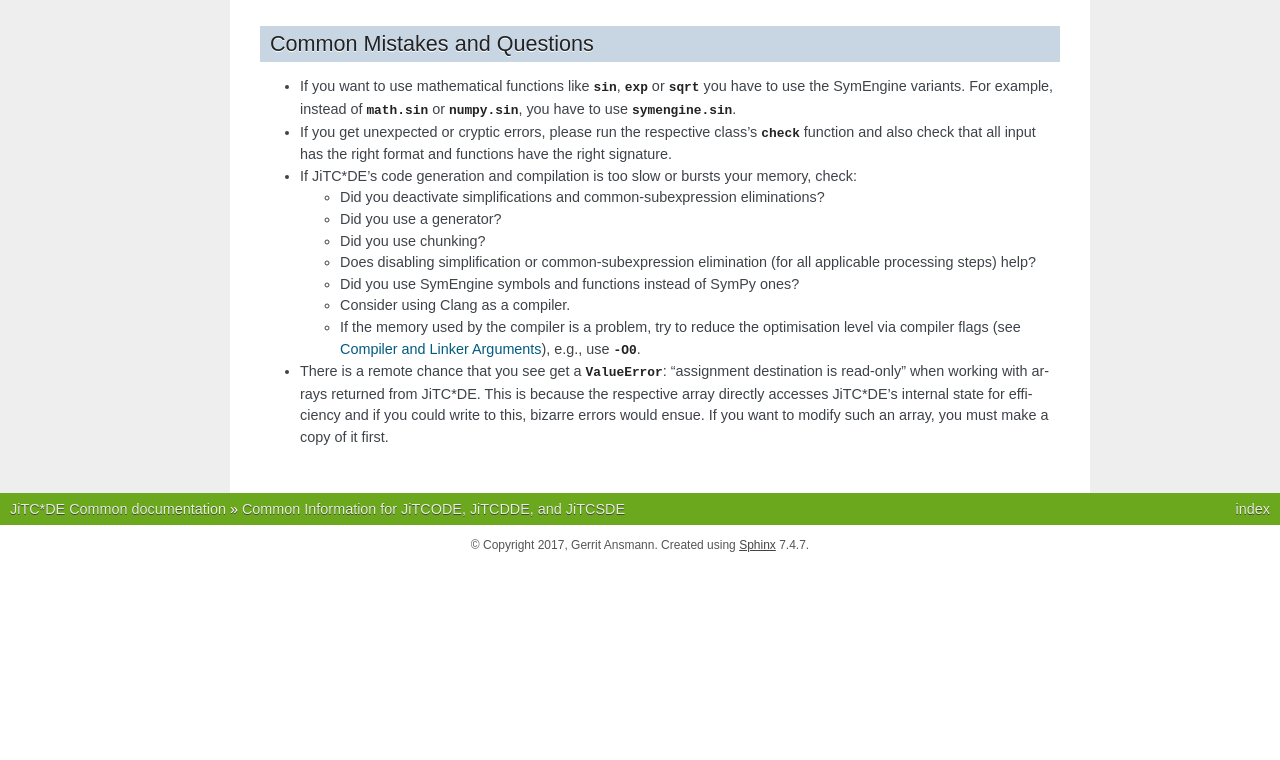
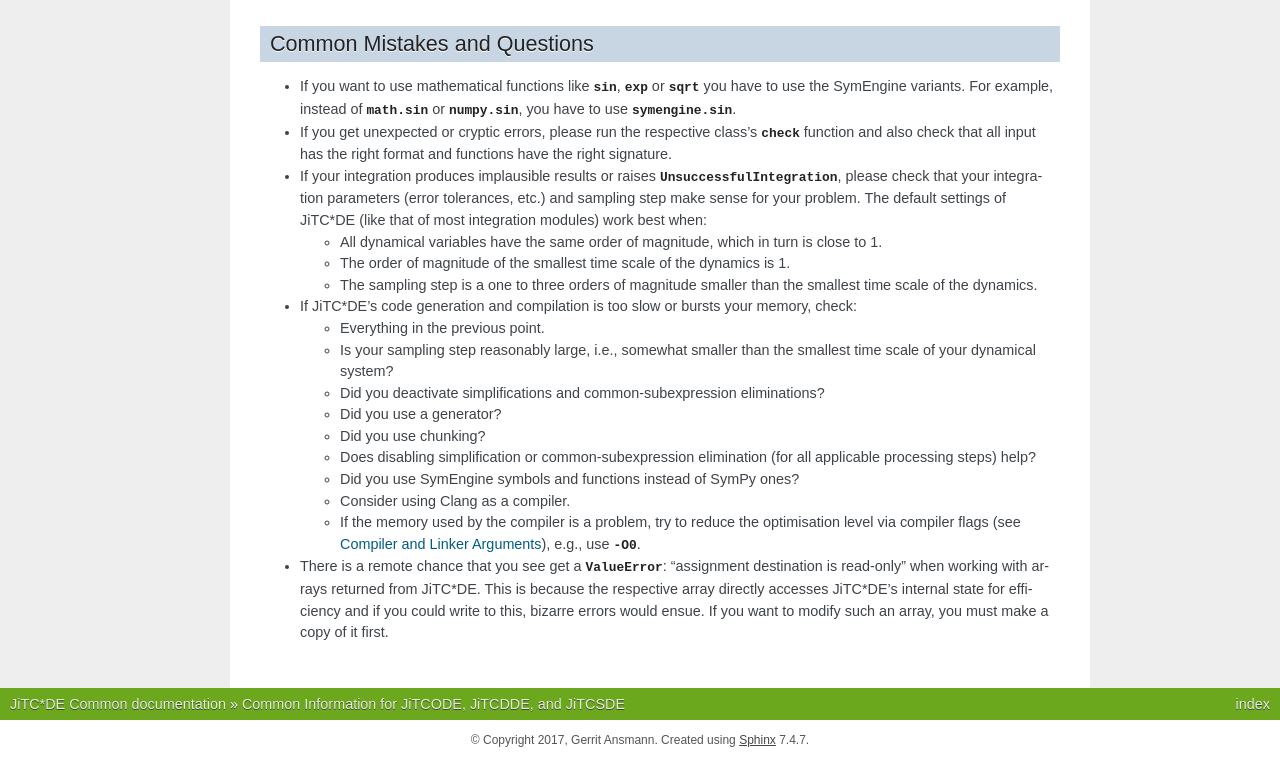
Before and after one commit to neurophysik/jitcxde_common, a Sphinx documentation site: the page built from docs/index.rst, in a window 1280 px wide and 900 px high, scrolled down 4674 px, cut to the strip 140-900 px from the top of the window. Built offline with Sphinx 7.4.7, drawn with Linux system fonts in a browser that asks for light colours; the version number could not be read and is left out; before the commit the page ends 5379 px from its top, so only the background shows below that.

Commit message:
FAQ about orders of magnitude of problems.

```diff
--- a/docs/index.rst
+++ b/docs/index.rst
@@ -255,8 +255,16 @@ Common Mistakes and Questions
 
 *	If you get unexpected or cryptic errors, please run the respective class’s `check` function and also check that all input has the right format and functions have the right signature.
 
+*	If your integration produces implausible results or raises `UnsuccessfulIntegration`, please check that your integration parameters (error tolerances, etc.) and sampling step make sense for your problem. The default settings of JiTC*DE (like that of most integration modules) work best when:
+
+	* All dynamical variables have the same order of magnitude, which in turn is close to 1.
+	* The order of magnitude of the smallest time scale of the dynamics is 1.
+	* The sampling step is a one to three orders of magnitude smaller than the smallest time scale of the dynamics.
+
 *	If JiTC*DE’s code generation and compilation is too slow or bursts your memory, check:
 
+	* Everything in the previous point.
+	* Is your sampling step reasonably large, i.e., somewhat smaller than the smallest time scale of your dynamical system?
 	* Did you deactivate simplifications and common-subexpression eliminations?
 	* Did you use a generator?
 	* Did you use chunking?
```
